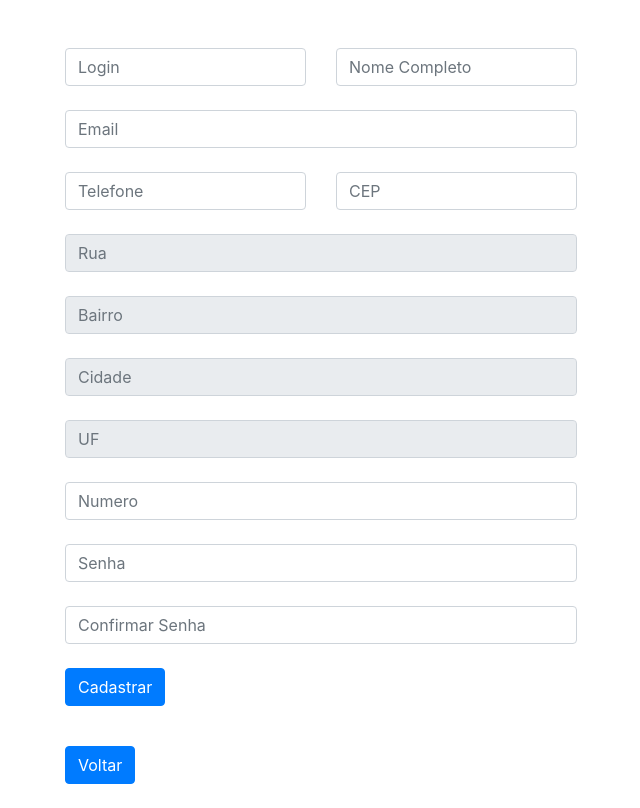
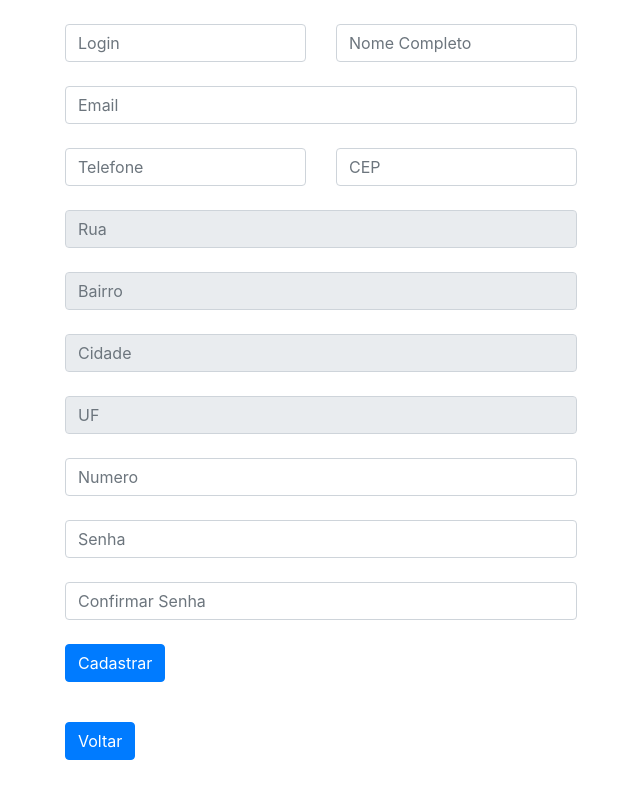
Before and after one commit to jvbhidalgo/WebPhp, a PHP site: page /Cadastro.php in a window 1280 px wide. Shown: the whole page, without its empty margins (319-959 px from the left). After the commit the page ends 760 px from the top, so only its background shows below. Run offline with PHP 8.4, Linux system fonts and the light colour scheme.

Commit message:
Atualizando

```diff
--- a/Cadastro.html
+++ b/Cadastro.html
@@ -2,7 +2,7 @@
 </head>
 
 <body>
-  <div class="mt-4" style="margin: auto; width: 40%;">
+  <div style="margin: auto; width: 40%;">
     <form class="form-group" id="cad" method="post" action=""><br />
       <div class="row">
         <div class="col">
@@ -37,8 +37,7 @@
       <button type="submit" class="btn btn-primary" name="cada">Cadastrar</button><br />
     </form>
     <br>
-    <button class="btn btn-primary mb-4"><a style="color: white; text-decoration: none;"
-        href="index.html">Voltar</a></button>
+    <button class="btn btn-primary mb-4" href="index.html">Voltar</button>
   </div>
 </body>
 
--- a/index.html
+++ b/index.html
@@ -19,7 +19,7 @@
 </head>
 
 <body>
-  <div class="mt-4 ml-4">
+  <div class="mt-4 container" style="text-align: center;">
     <button class="btn btn-primary mb-4">
       <a style="color: white; text-decoration: none" href="cadastro.php">Cadastro</a>
     </button>
--- a/procuraUsuario.php
+++ b/procuraUsuario.php
@@ -17,8 +17,6 @@
 
   if (isset($_POST['procura'])){
 
-
-
     $nome_procura = $_POST["proc"];
 
     $txtprocura = "SELECT USUID
@@ -27,7 +25,7 @@
     $result = $con->prepare($txtprocura);
 
     $params = array(
-      'nome'  => "%$nome_procura%"
+      'nome'  => $nome_procura
     );
     $result->execute($params);
     $procura = $result->fetch();
```
Also changed, not shown: removeUsuario.php (+4 -8 lines), composer.json (deleted).
